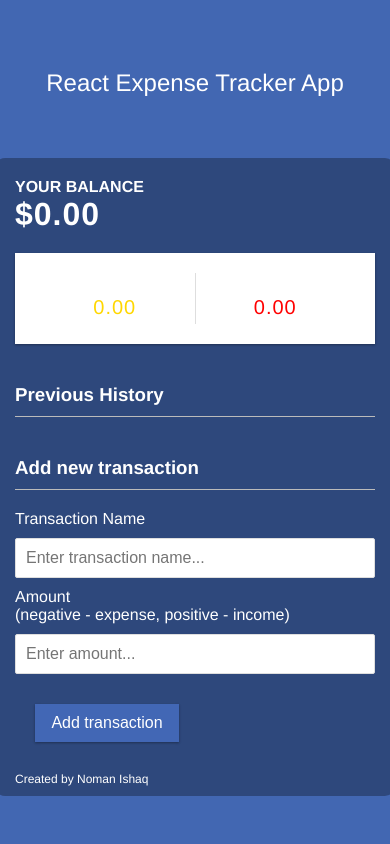
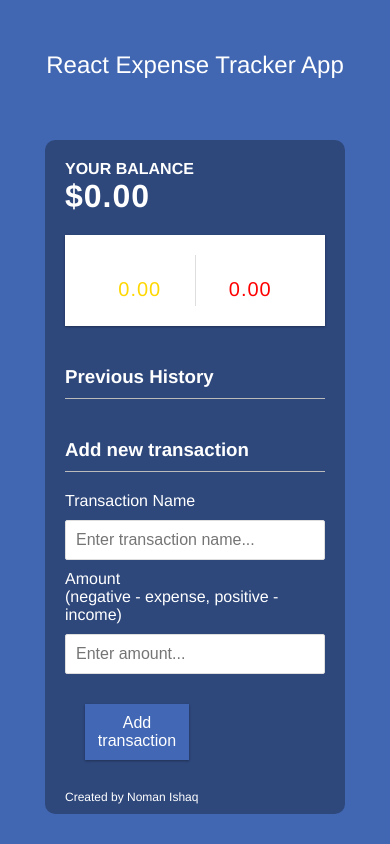
Before and after one commit to Nomanishaq/expense-tracker-app, a React (Create React App) app: page / in a window 390 px wide. Built offline with nearby package versions, Linux system fonts and the light colour scheme.

Commit message:
update repesponsive

```diff
--- a/src/App.css
+++ b/src/App.css
@@ -164,3 +164,9 @@ p{
   font-size: 12px;
   /* margin-left: 5px; */
 }
+
+@media (max-width: 400px) {
+  .container {
+    width: 300px;
+  }
+}
```
